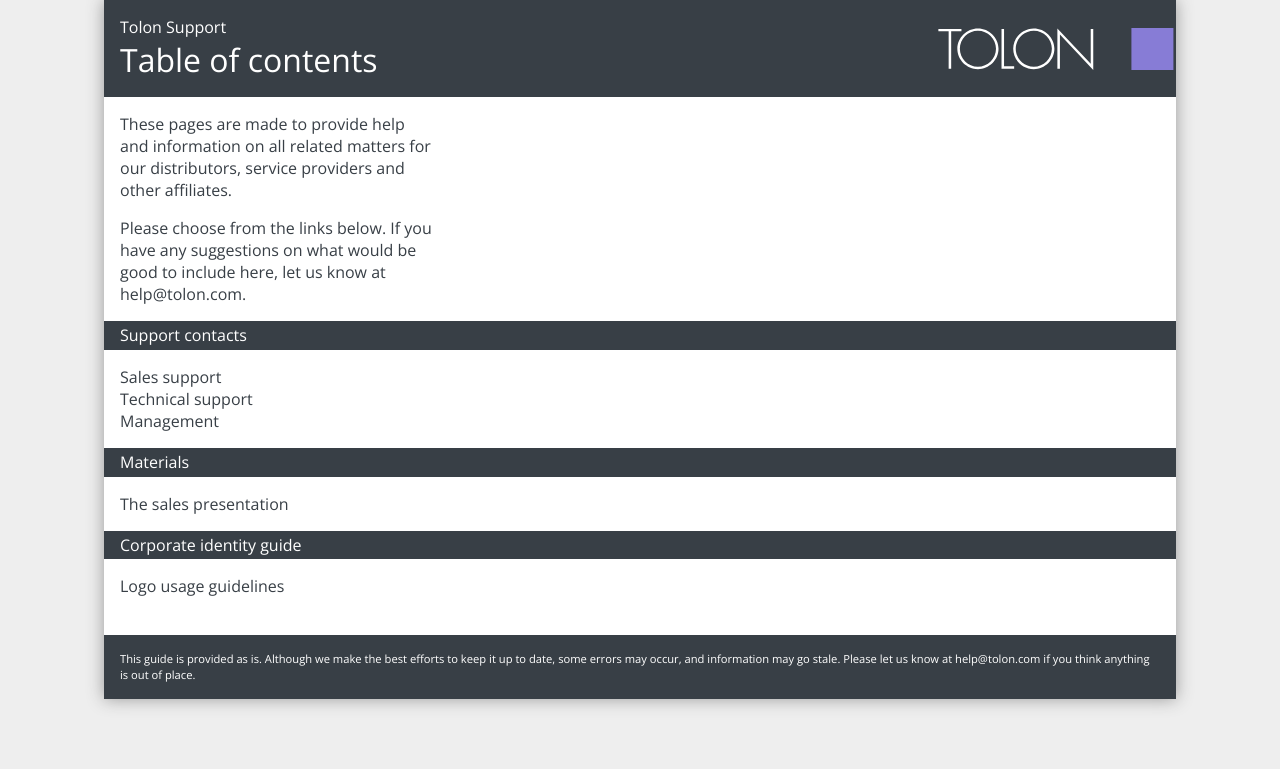
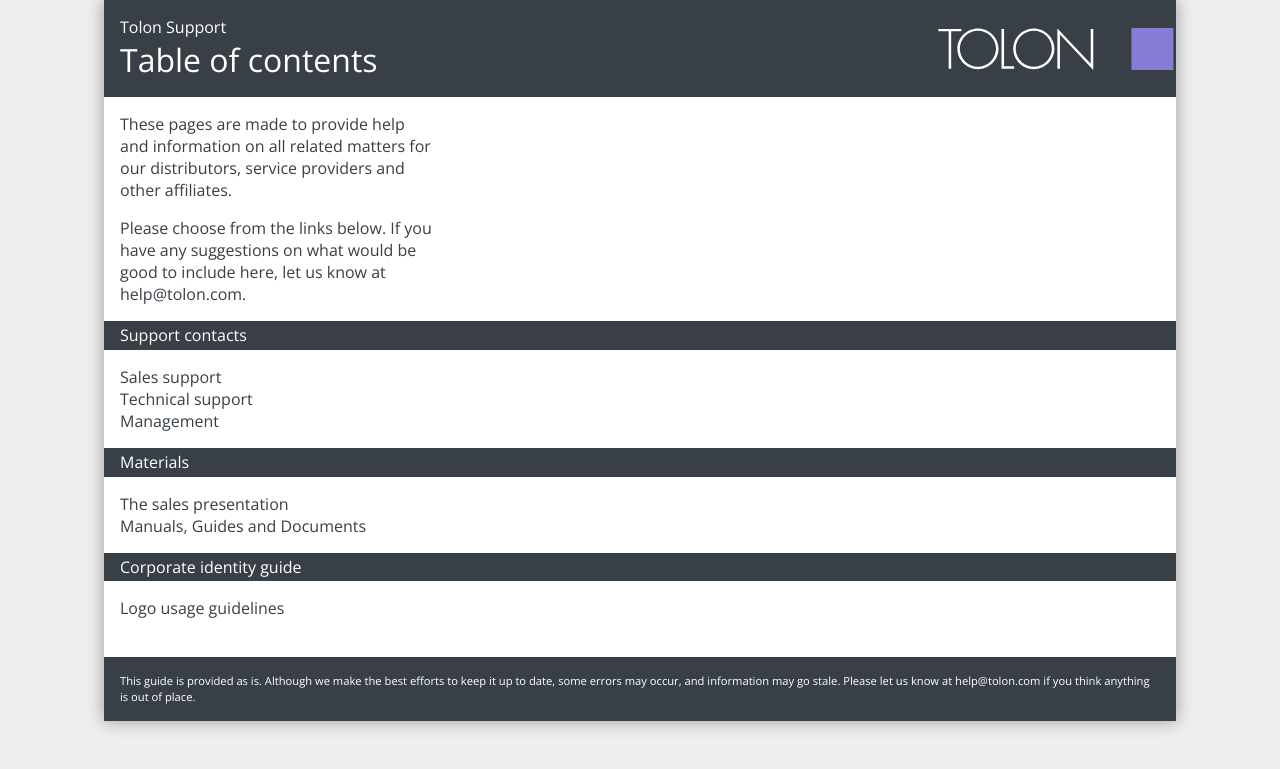
Before and after one commit to tolon-global/support.tolon.com, a Jekyll site: the page built from index.md, in a window 1280 px wide. Shown: the top 769 px of the page. Built offline with Jekyll 4.4.1, drawn with Linux system fonts in a browser that asks for light colours.

Commit message:
Google Drive link

```diff
--- a/index.md
+++ b/index.md
@@ -19,6 +19,7 @@
 ### Materials
 
 - [The sales presentation](http://sunum.tolon.com)
+- [Manuals, Guides and Documents](https://drive.google.com/drive/folders/0B12Am4Ls7RiHTTRzcFh4V3lBMGM?usp=sharing)
 
 ### Corporate identity guide
 
```
